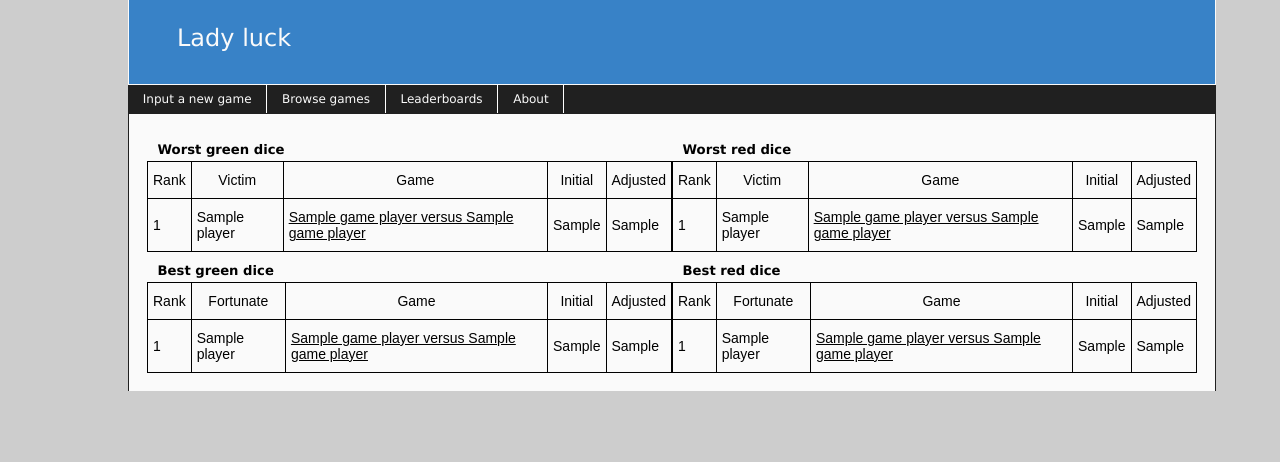
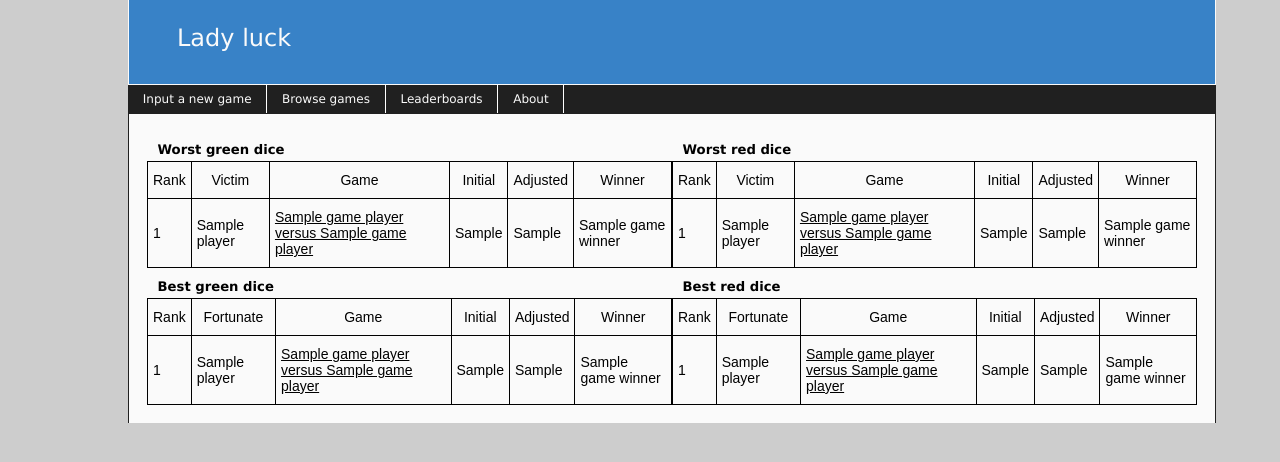
Before and after one commit to lhayhurst/ladyluck, a Python web app: template templates/leaderboard.html in a window 1280 px wide. Shown: the part 13-475 px from the top of the page. Run offline with Jinja, Linux system fonts and the light colour scheme; the template is opened without the code that fills it: most values are stand-ins (such as "Sample title", 1, 10 or a date in 2020); some libraries are stand-ins or nearby versions.

Commit message:
added game winnner column

```diff
--- a/templates/leaderboard.html
+++ b/templates/leaderboard.html
@@ -25,6 +25,8 @@
         <th class="tg-031e">Game</th>
         <th class="tg-031e">Initial</th>
         <th class="tg-031e">Adjusted</th>
+        <th class="tg-031e">Winner</th>
+
       </tr>
       {%  for leader in bottom_ten_greens %}
       <tr>
@@ -33,6 +35,7 @@
         <td class="tg-031e"><a href="{{ url_for("game", id=leader.game.id) }}" > {{ leader.game.game_players[0].name + " versus " + leader.game.game_players[1].name  }}</a></td>
         <td class="tg-031e">{{ leader.initial_defense_luck }}</td>
         <td class="tg-031e">{{ leader.final_defense_luck }}</td>
+        <td class="tg-031e">{{ leader.game.game_winner.name }}</td>
       </tr>
       {% endfor %}
     </table>
@@ -44,7 +47,7 @@
             <th class="tg-031e">Game</th>
             <th class="tg-031e">Initial</th>
             <th class="tg-031e">Adjusted</th>
-
+            <th class="tg-031e">Winner</th>
           </tr>
           {%  for leader in top_ten_greens %}
           <tr>
@@ -53,6 +56,7 @@
             <td class="tg-031e"><a href="{{ url_for("game", id=leader.game.id) }}" > {{ leader.game.game_players[0].name + " versus " + leader.game.game_players[1].name  }}</a></td>
             <td class="tg-031e">{{ leader.initial_defense_luck }}</td>
             <td class="tg-031e">{{ leader.final_defense_luck }}</td>
+            <td class="tg-031e">{{ leader.game.game_winner.name }}</td>
           </tr>
           {% endfor %}
         </table>
@@ -67,7 +71,7 @@
         <th class="tg-031e">Game</th>
         <th class="tg-031e">Initial</th>
         <th class="tg-031e">Adjusted</th>
-
+        <th class="tg-031e">Winner</th>
       </tr>
       {%  for leader in bottom_ten_reds %}
       <tr>
@@ -76,6 +80,7 @@
         <td class="tg-031e"><a href="{{ url_for("game", id=leader.game.id) }}" > {{ leader.game.game_players[0].name + " versus " + leader.game.game_players[1].name  }}</a></td>
         <td class="tg-031e">{{ leader.initial_attack_luck }}</td>
         <td class="tg-031e">{{ leader.final_attack_luck }}</td>
+         <td class="tg-031e">{{ leader.game.game_winner.name }}</td>
       </tr>
       {% endfor %}
     </table>
@@ -87,7 +92,7 @@
         <th class="tg-031e">Game</th>
         <th class="tg-031e">Initial</th>
         <th class="tg-031e">Adjusted</th>
-
+        <th class="tg-031e">Winner</th>
       </tr>
       {%  for leader in top_ten_reds %}
       <tr>
@@ -96,6 +101,7 @@
         <td class="tg-031e"><a href="{{ url_for("game", id=leader.game.id) }}" > {{ leader.game.game_players[0].name + " versus " + leader.game.game_players[1].name  }}</a></td>
         <td class="tg-031e">{{ leader.initial_attack_luck }}</td>
         <td class="tg-031e">{{ leader.final_attack_luck }}</td>
+        <td class="tg-031e">{{ leader.game.game_winner.name }}</td>
       </tr>
       {% endfor %}
     </table>
```
